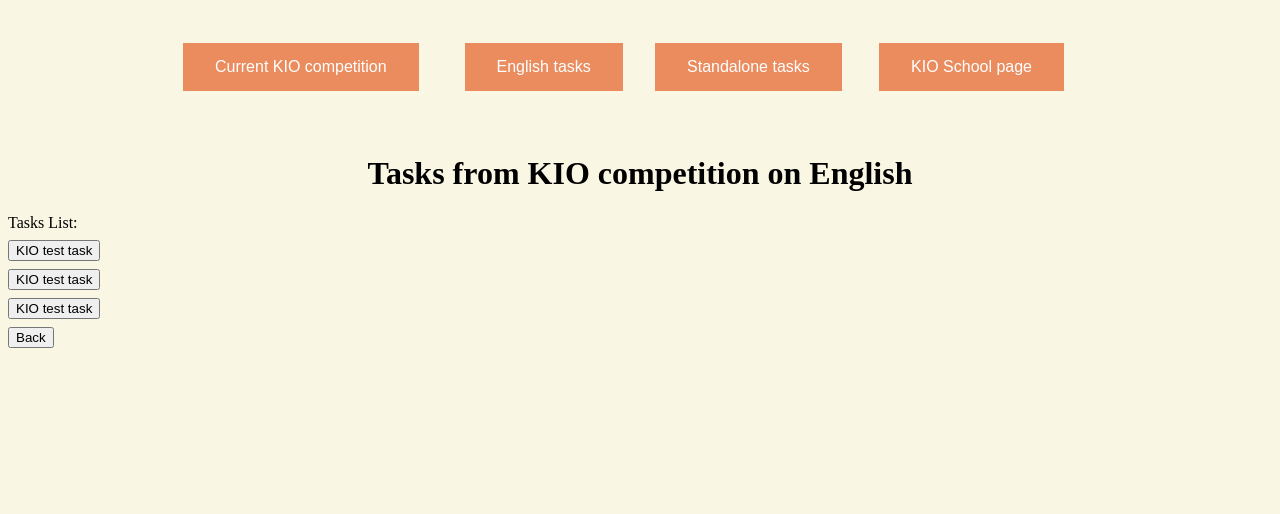
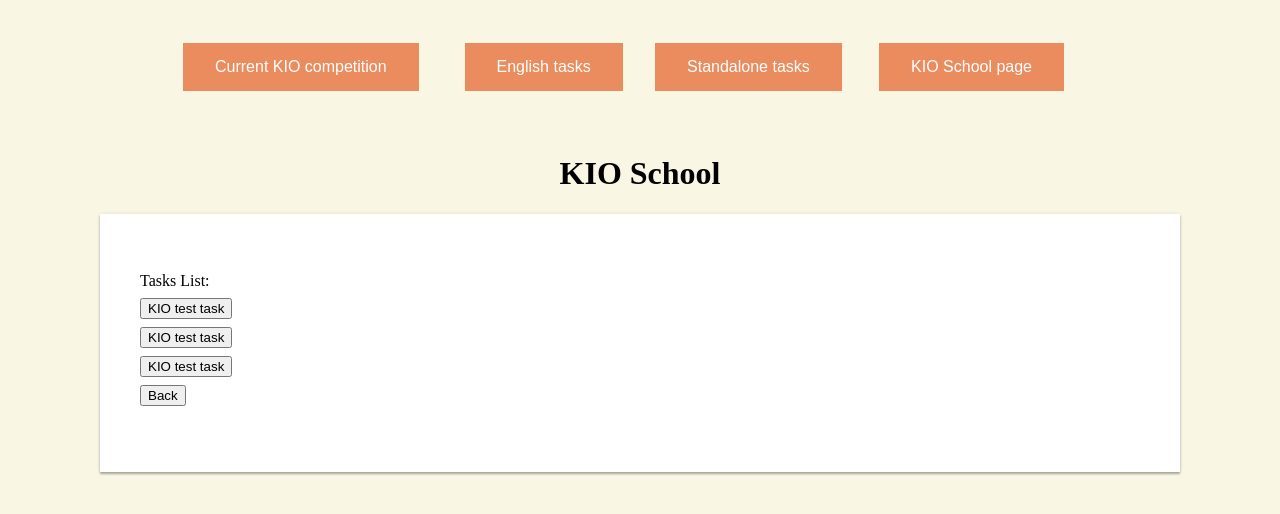
Before and after one commit to bahioganns/flaskProject1, a Flask app: page /kio_school_files in a window 1280 px wide. Shown: the part 95-609 px from the top of the page. Run offline with Flask 2, Linux system fonts and the light colour scheme.

Commit message:
initial commit

```diff
--- a/templates/kio_school_files.html
+++ b/templates/kio_school_files.html
@@ -1,7 +1,12 @@
 {% extends "base.html" %}
 {% block content %}
-<h1>Tasks from KIO competition on English</h1>
+
+<h1>KIO School</h1>
+
 <body>
+    <div id="content_wrapper">
+        <br>
+            <div id="content">
                 <div>Tasks List: </div>
                 <p>
                 <input type="button" value="KIO test task" onclick="fetch('/start_kio_school_task/task1.swf')"/>
@@ -16,5 +21,10 @@
                 <input type="button" onclick="history.back();" value="Back"/>
                 </p>
 
+          </div>
+        <br>
+    </div>
+
+
 </body>
 {% endblock %}
```
Lines whose indentation alone changed are shown as unchanged.
